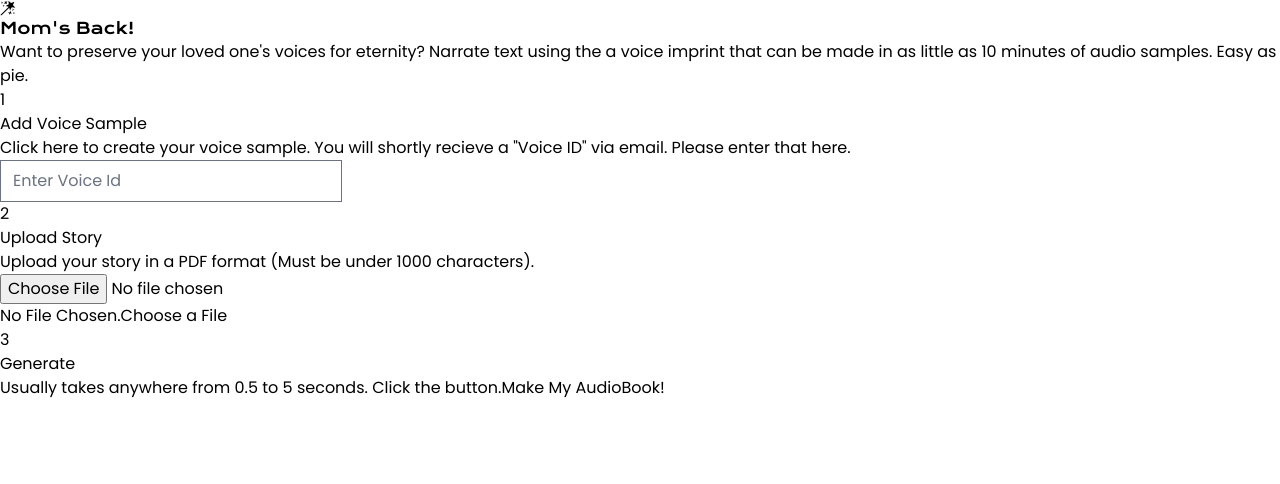
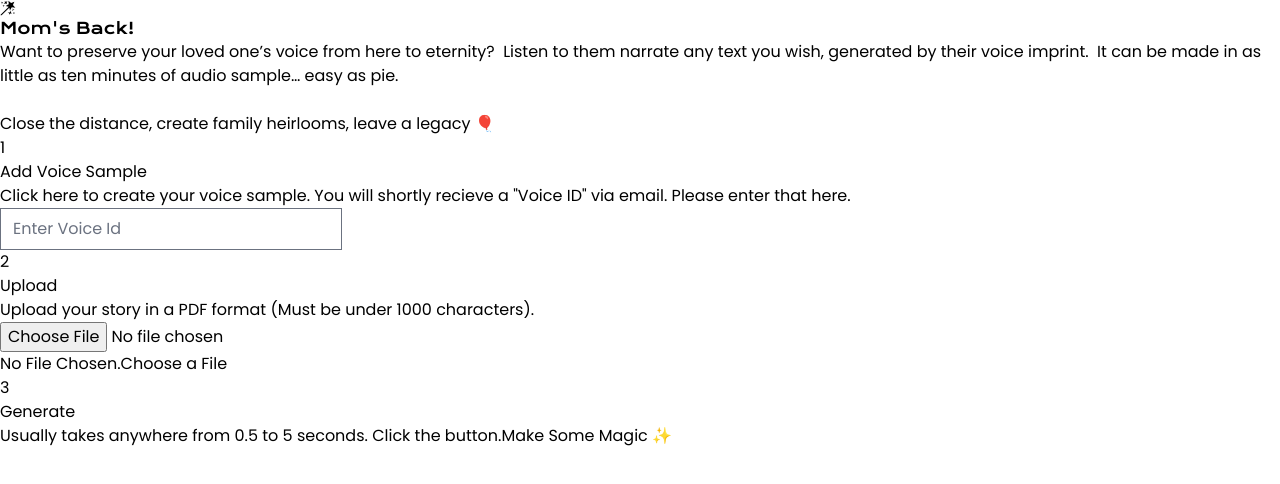
Before and after one commit to aridutilh/earlume, a Next.js app: page / in a window 1280 px wide. Shown: the top 484 px of the page. Built offline with nearby package versions, Linux system fonts and the light colour scheme.

Commit message:
updating some colors

```diff
--- a/src/components/Header.tsx
+++ b/src/components/Header.tsx
@@ -13,9 +13,10 @@ export const Header = () => (
 
     {/* Description */}
     <p className="text-[#8d8d8d]">
-      Want to preserve your loved one's voices for eternity? Narrate text using
-      the a voice imprint that can be made in as little as 10 minutes of audio
-      samples. Easy as pie.
+      Want to preserve your loved one’s voice from here to eternity?  Listen to them narrate any text you wish, generated by their voice imprint.  It can be made in as little as ten minutes of audio sample… easy as pie.
+      <br />
+      <br />
+      Close the distance, create family heirlooms, leave a legacy 🎈
     </p>
   </div>
 );
--- a/src/components/Link.tsx
+++ b/src/components/Link.tsx
@@ -3,7 +3,7 @@ import React from "react";
 export const Link = ({ href, text }) => {
   return (
     <a
-      className="text-pink-50 hover:text-blue-400 outline-none focus:ring-1 ring-pink-500 rounded-[5px]"
+      className="text-pink-50 hover:text-pink-500 outline-none focus:ring-1 ring-pink-500 rounded-[5px]"
       href={href}
     >
       {text}
--- a/src/pages/index.tsx
+++ b/src/pages/index.tsx
@@ -75,7 +75,7 @@ export default function Home() {
             {/* Step One */}
             <Step title={"Add Voice Sample"} number={1}>
               <span className="">
-                Click <Link href={"https://descript.com"} text={"here"} /> to
+                Click <Link href={"https://www.descript.com/overdub"} text={"here"} /> to
                 create your voice sample. You will shortly recieve a "Voice ID"
                 via email. Please enter that here.
               </span>
@@ -90,7 +90,7 @@ export default function Home() {
             </Step>
 
             {/* Step Two */}
-            <Step title={"Upload Story"} number={2}>
+            <Step title={"Upload "} number={2}>
               <span className="">
                 Upload your story in a PDF format (Must be under 1000
                 characters).
@@ -122,7 +122,7 @@ export default function Home() {
                     Processing
                   </div>
                 ) : (
-                  "Make My AudioBook!"
+                  "Make Some Magic ✨"
                 )}
               </Button>
             </Step>
```
